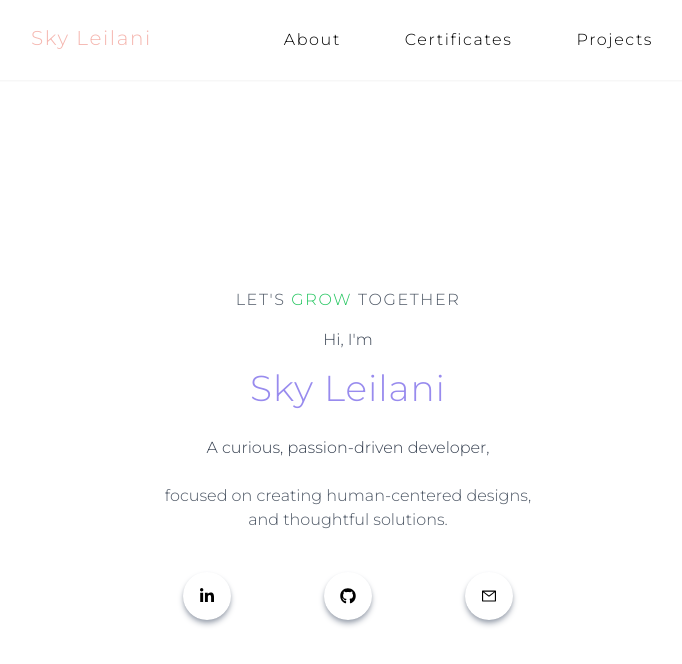
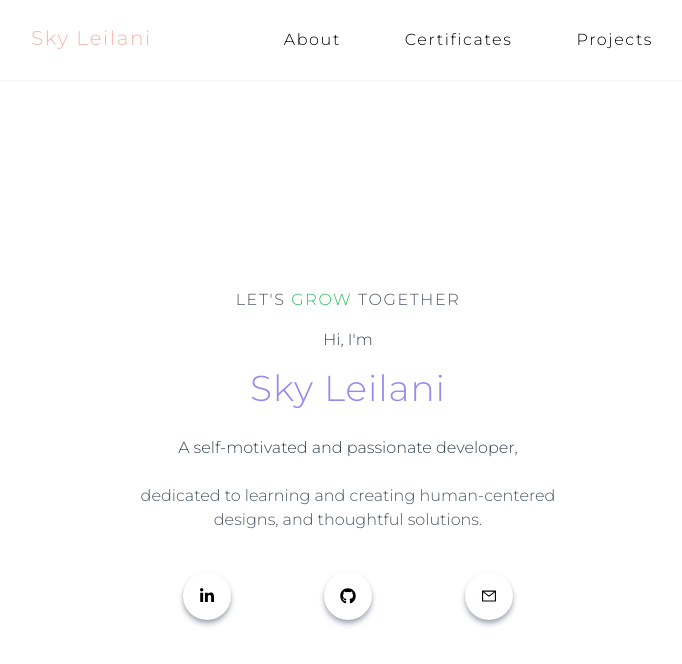
Before and after one commit to skyleilani/sky-portfolio, a Next.js app: page / in a window 1280 px wide. Shown: the top 664 px of the page, without its empty margins (292-974 px from the left). Built offline with nearby package versions, Linux system fonts and the light colour scheme.

Commit message:
content change

```diff
--- a/components/pages/Main.jsx
+++ b/components/pages/Main.jsx
@@ -20,11 +20,11 @@ const Main = () => {
           </span>
           <br />
           <h1 className='mt-5 pt-2  text-gray-700'>
-            A curious, passion-driven developer,
+            A self-motivated and passionate developer,
           </h1>
           <p className='text-gray-600 max-w-[70%] m-auto'>
             <br />
-            focused on creating human-centered designs, and thoughtful
+            dedicated to learning and  creating human-centered designs, and thoughtful
             solutions.
           </p>
           <div className='flex items-center justify-between max-w-[330px] m-auto py-5 my-5'>
```
